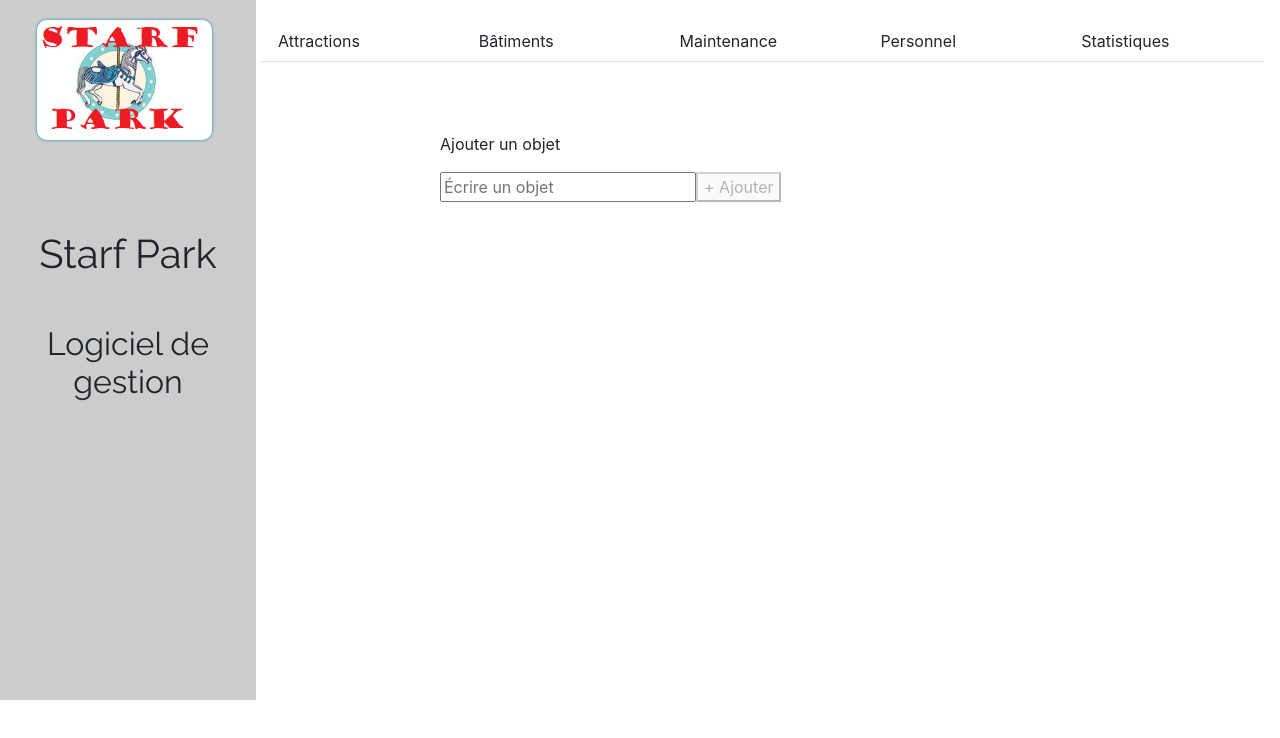
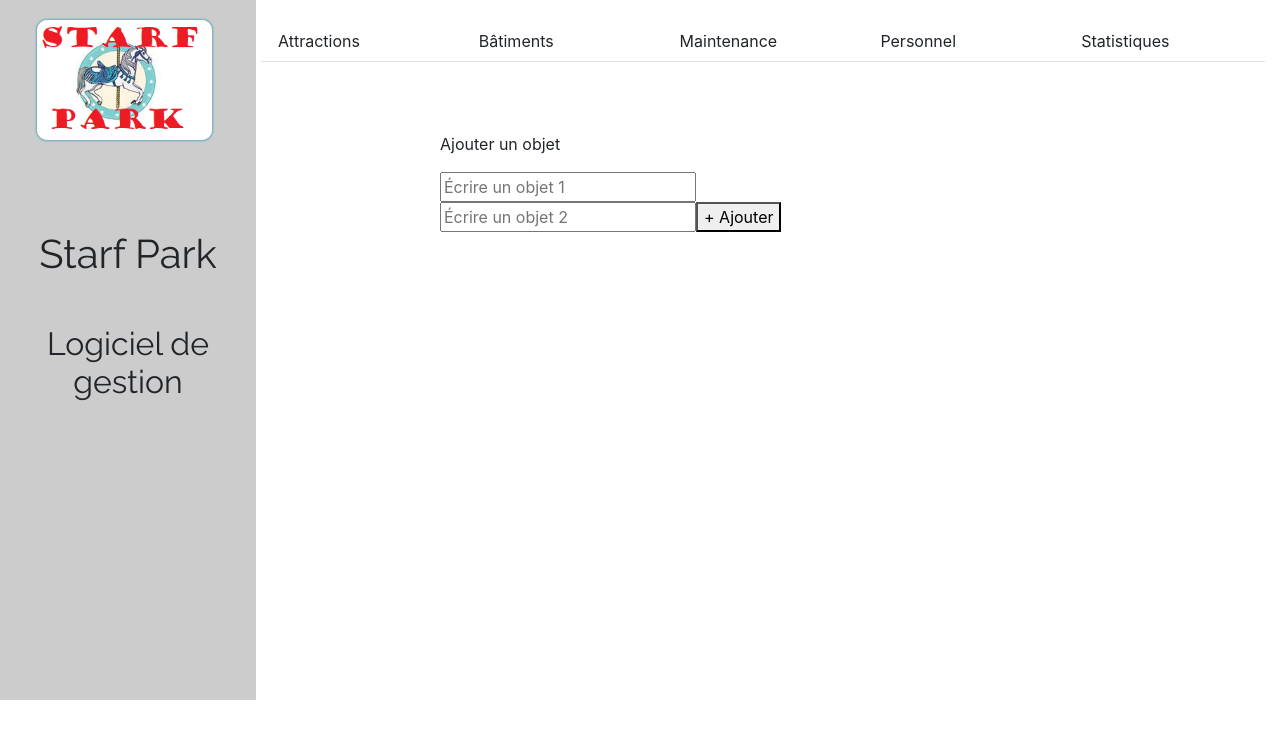
Before and after one commit to Kingsun21/Parc-d-attraction-UX-UI, a React (Create React App) app: page / in a window 1280 px wide. Shown: the top 738 px of the page. Built offline with nearby package versions, Linux system fonts and the light colour scheme.

Commit message:
Ajout du formulaire multi inputs et affichage

```diff
--- a/src/App.js
+++ b/src/App.js
@@ -41,7 +41,11 @@ class App extends Component {
       activeTab: '1'
     };
     this.state = {
-      newItem: "",
+      newItem1: "",
+      newItem2: "",
+      newItem3: "",
+      newItem4: "",
+      newItem5: "",
       list: []
     };
   }
@@ -53,26 +57,35 @@ class App extends Component {
   }
 
   addItem() {
-    const newItem = {
+    const newValue = {
       id: 1 + Math.random(),
-      value: this.state.newItem.slice()
+      value1: this.state.newItem1.slice(),
+      value2: this.state.newItem2.slice()
     };
 
     // copie de la liste actuelle
     const list = [...this.state.list];
 
     // ajout du nouvel objet à la liste
-    list.push(newItem);
+    list.push(newValue);
 
     // update de l'état avec la nouvvelle liste et reset de newItem
     this.setState({
       list,
-      newItem: ""
+      newItem1: "",
+      newItem2: "",
+      newItem3: "",
+      newItem4: "",
+      newItem5: ""
     });
 
     // update du cache et convertion en strin JSON pour le cache
     localStorage.setItem("list", JSON.stringify(list));
-    localStorage.setItem("newItem", "");
+    localStorage.setItem("newItem1", "");
+    localStorage.setItem("newItem2", "");
+    localStorage.setItem("newItem3", "");
+    localStorage.setItem("newItem4", "");
+    localStorage.setItem("newItem5", "");
   }
 
   deleteItem(id) {
@@ -196,16 +209,20 @@ class App extends Component {
 
         <div style={{padding: 50, textAlign: "left", maxWidth: 500, margin: "auto"}}>
           <p>Ajouter un objet</p>
-          <input type="text" placeholder="Écrire un objet" value={this.state.newItem}
-            onChange={e => this.updateInput("newItem", e.target.value)}/>
-          <button onClick={() => this.addItem()} disabled={!this.state.newItem.length}>
+          <input type="text" placeholder="Écrire un objet 1" value={this.state.newItem1}
+            onChange={e => this.updateInput("newItem1", e.target.value)}/>
+            <input type="text" placeholder="Écrire un objet 2" value={this.state.newItem2}
+              onChange={e => this.updateInput("newItem2", e.target.value)}/>
+          <button onClick={() => this.addItem()}>
             &#43; Ajouter
           </button>
           <ul>
             {this.state.list.map(item => {
               return (
                 <li key={item.id}>
-                  {item.value}
+                  {item.value1}
+                  &#160;
+                  {item.value2}
                   <button onClick={() => this.deleteItem(item.id)}>
                     Supprimer
                   </button>
```
